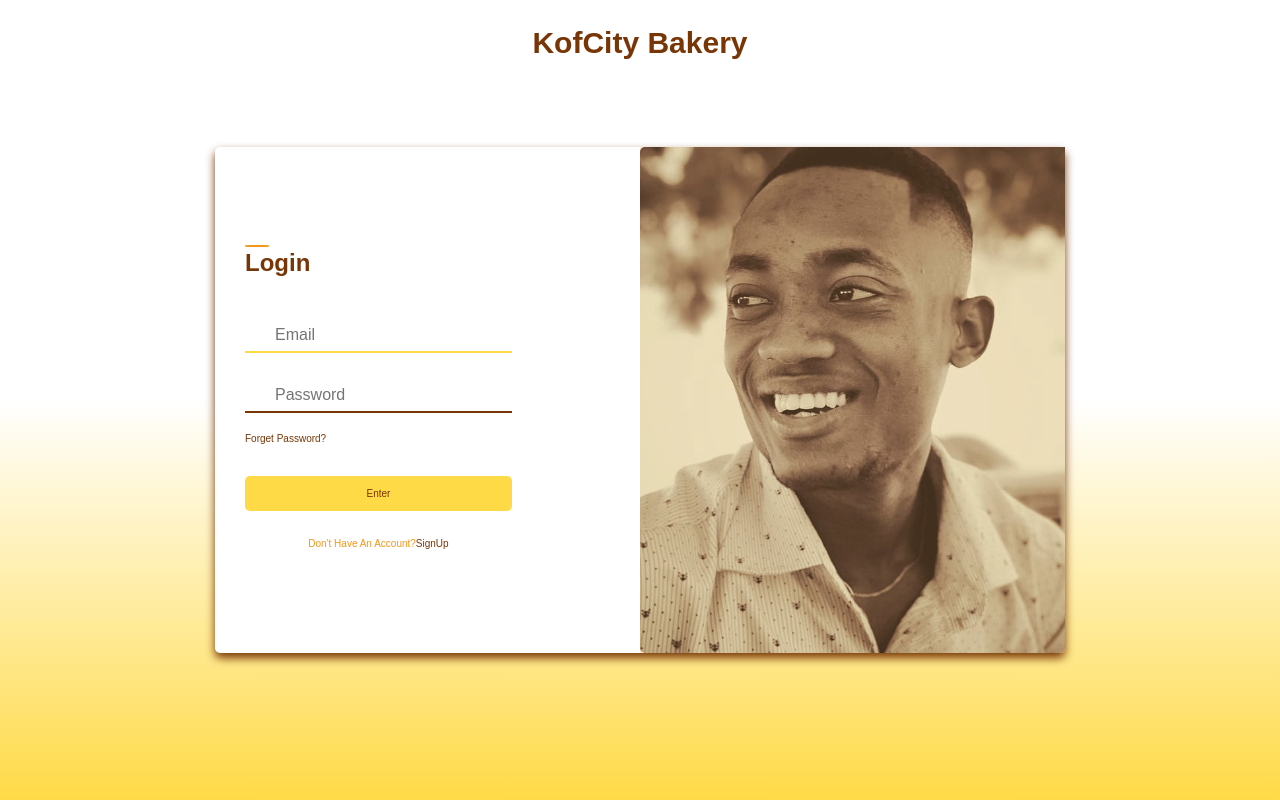
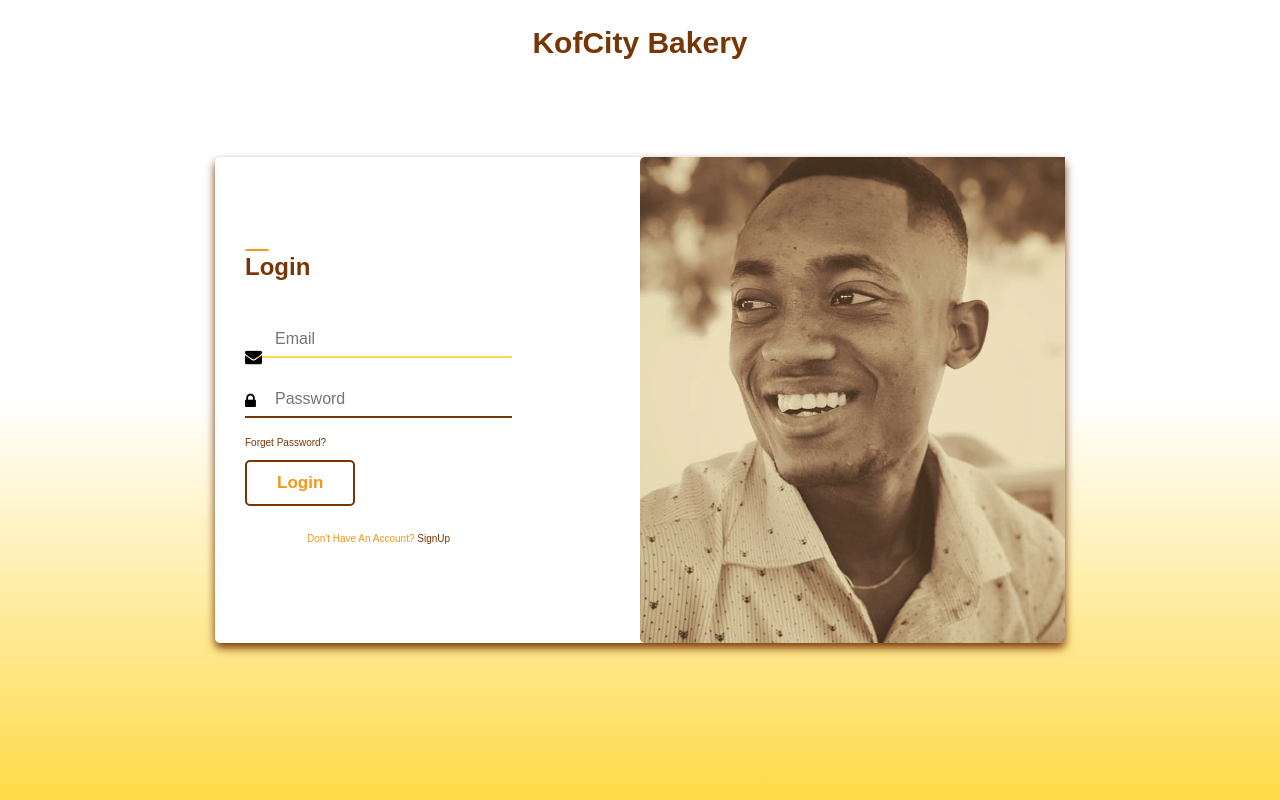
Before and after one commit to quintenjerry/kofcity_bakery_new, a PHP site: page /signup_page.php in a window 1280 px wide. Run offline with PHP 8.4, Linux system fonts and the light colour scheme.

Commit message:
update
fixed the loogin communication bug

```diff
--- a/signup_page.php
+++ b/signup_page.php
@@ -294,31 +294,25 @@ form .content label:hover {
             <img src="pic/bumasg.jpg" alt="">
 
         </div>
-        <form action="login.php" method="post">
+        <form method="post" action="signup_page.php">
             <div class="content">
                 <div class="login_form">
                     <div class="title">Login</div>
                     <div class="input_boxes">
-                    <?php if (isset($_GET['error'])) { ?>
-
-                            <p class="error"><?php echo $_GET['error']; ?></p>
-
-                         <?php } ?>
+                    <?php include('errors.php'); ?>
 
                         <div class="input_box">
-                            <i class="fas fa-envelope"></i>
-                            <input type="text" type="email" name="email"  placeholder="Email" required>
+                            <i class="fa fa-envelope"></i>
+                            <input type="text" type="username" name="username"  placeholder="Email" required>
                         </div>
                         <div class="input_box">
-                            <i class="fas fa-lock"></i>
+                            <i class="fa fa-lock"></i>
                             <input type="password" name="password" placeholder="Password">
                         </div>
                         <div class="ftext"><a href="#">Forget Password?</a></div>
-                        <div class="submit_button">
-                            <i class="fas fa-envelope"></i>
-                            <input type="submit" value="Enter">
-                        </div>
-                        <div class="text_login">Don't have an account?<label for="flip">       SignUp</label></div>
+                        <button type="submit" class="btn" name="login_user">Login</button>
+
+                        <div class="text_login">Don't have an account? <label for="flip">SignUp</label></div>
                     </div>
                 </div>
                 <br>
@@ -334,26 +328,24 @@ form .content label:hover {
                 <div class="input_boxes">
                 <?php include('errors.php'); ?>
                     <div class="input_box">
-                        <i class="fas fa-user"></i>
-                        <input type="text" name="username" value="<?php echo $username; ?>">
+                        <i class="fa fa-user"></i>
+                        <input type="username" name="username" value="<?php echo $username; ?>">
                     </div>
                     <div class="input_box">
-                        <i class="fas fa-envelope"></i>
+                        <i class="fa fa-envelope"></i>
                         <input type="email" name="email" value="<?php echo $email; ?>">
                     </div>
                     <div class="input_box">
-                        <i class="fas fa-envelope"></i>
+                        <i class="fa fa-lock"></i>
                         <input type="password" name="password_1">
                     </div>
                     <div class="input_box">
-                        <i class="fas fa-envelope"></i>
+                        <i class="fa fa-lock"></i>
                         <input type="password" name="password_2">
                     </div>
-                    <div class="submit_button">
-                        <i class="fas fa-envelope"></i>
-                        <input type="submit" value="Enter" class="btn" name="reg_user">
-
-                    </div>
+                    <div class="input-group">
+                <button type="submit" class="btn" name="reg_user">Register</button>
+                </div>
                     <div class="text_signup">Already have an account?<label for="flip">Login</label></div>
                 </div>
             </div>
```
Also changed, not shown: dbconfig.php (+15 -40 lines), index.php (+16 -1 lines), new.php (added, +47 -0 lines).
